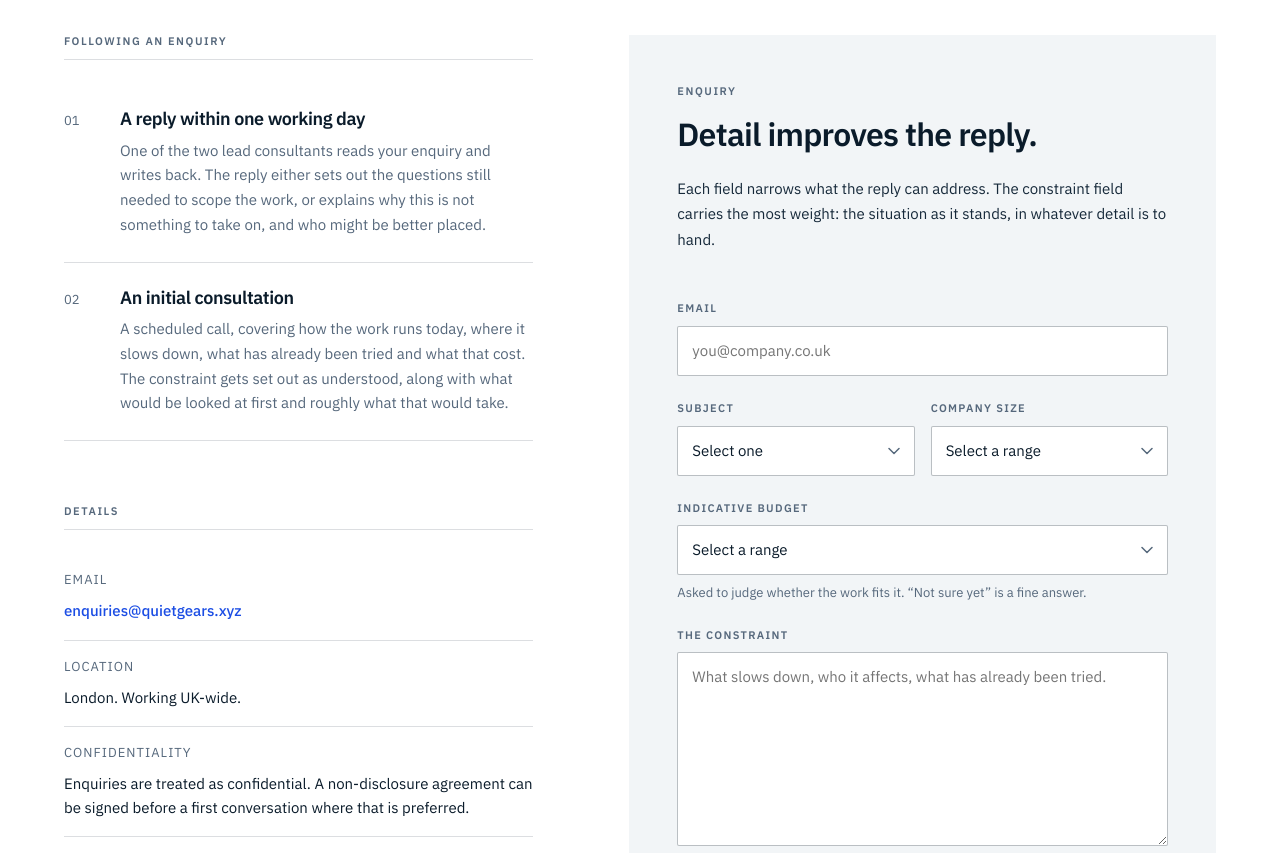
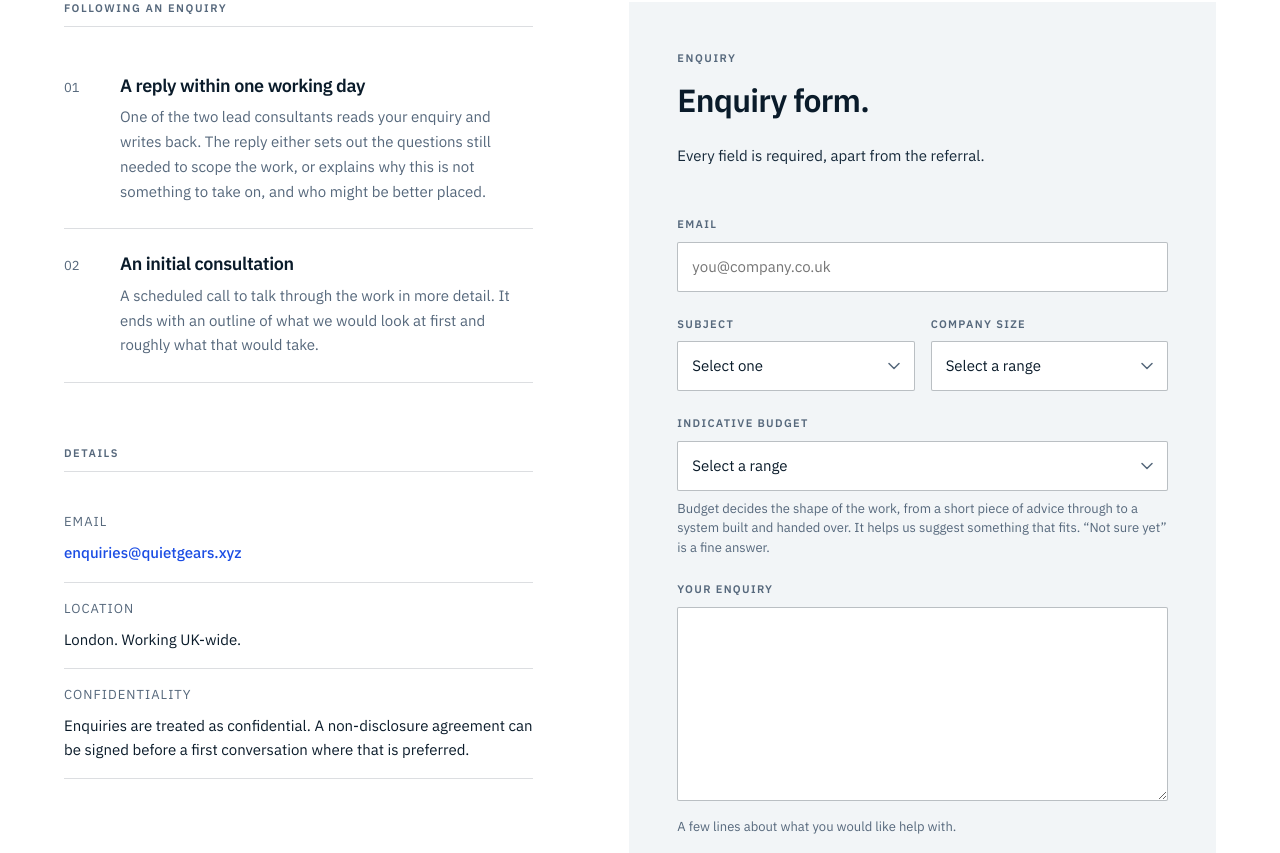
Before and after one commit to rohancampion/folding-maps, a Next.js app: page /contact in a window 1280 px wide. Shown: the part 607-1460 px from the top of the page. Built offline with nearby package versions, Linux system fonts and the light colour scheme.

Commit message:
Sync Folding Maps from authoritative source tree b5c2d03

```diff
--- a/app/contact/page.tsx
+++ b/app/contact/page.tsx
@@ -22,7 +22,7 @@ const process = [
     step: '02',
     title: 'An initial consultation',
     detail:
-      'A scheduled call, covering how the work runs today, where it slows down, what has already been tried and what that cost. The constraint gets set out as understood, along with what would be looked at first and roughly what that would take.',
+      'A scheduled call to talk through the work in more detail. It ends with an outline of what we would look at first and roughly what that would take.',
   },
 ];
 
@@ -35,8 +35,7 @@ export default function Contact() {
         <p className="lede">
           Enquiries are read by one of the two lead consultants and answered within one
           working day, ordinarily followed by an initial consultation. A formal brief is not
-          required. An enquiry that sets out the constraint itself, what slows down and what
-          has already been attempted, allows a more specific reply.
+          required.
         </p>
       </section>
 
@@ -89,10 +88,9 @@ export default function Contact() {
 
         <div className={styles.formPanel}>
           <span className="kicker">Enquiry</span>
-          <h2>Detail improves the reply.</h2>
+          <h2>Enquiry form.</h2>
           <p className={styles.formIntro}>
-            Each field narrows what the reply can address. The constraint field carries the
-            most weight: the situation as it stands, in whatever detail is to hand.
+            Every field is required, apart from the referral.
           </p>
           <ContactForm />
         </div>
--- a/app/globals.css
+++ b/app/globals.css
@@ -995,8 +995,13 @@ th { font-weight: 600; font-size: var(--step--1); letter-spacing: 0.04em; text-t
 
 /* Invalid only once the field has been left, so the form does not scold the
    visitor while they are still typing in it. */
-.contact-form input:not(:placeholder-shown):invalid,
-.contact-form textarea:not(:placeholder-shown):invalid { border-color: #b42318; }
+/* :user-invalid, not :invalid, so a required field is only marked after the
+   visitor has actually interacted with it. This previously leaned on
+   :not(:placeholder-shown) to get the same effect, which silently tied the
+   validation styling to whether a field happened to have a placeholder:
+   removing one made an untouched empty field render as an error. */
+.contact-form input:user-invalid,
+.contact-form textarea:user-invalid { border-color: #b42318; }
 
 .field-hint {
   display: block;
--- a/components/ContactForm.tsx
+++ b/components/ContactForm.tsx
@@ -119,20 +119,18 @@ export function ContactForm() {
           <option>Not sure yet</option>
         </select>
         <small className="field-hint">
-          Asked to judge whether the work fits it. “Not sure yet” is a fine answer.
+          Budget decides the shape of the work, from a short piece of advice through to a
+          system built and handed over. It helps us suggest something that fits.
+          “Not sure yet” is a fine answer.
         </small>
       </label>
 
       <label className="field">
-        <span className="field-label">The constraint</span>
-        <textarea
-          required
-          minLength={10}
-          name="message"
-          rows={7}
-          placeholder="What slows down, who it affects, what has already been tried."
-        />
-        <small className="field-hint">At least ten characters. Detail helps more than polish.</small>
+        <span className="field-label">Your enquiry</span>
+        <textarea required minLength={10} name="message" rows={7} />
+        <small className="field-hint">
+          A few lines about what you would like help with.
+        </small>
       </label>
 
       <fieldset className="referral-field">
--- a/lib/contactValidation.ts
+++ b/lib/contactValidation.ts
@@ -38,7 +38,7 @@ export function validateContactPayload(body: Record<string, unknown>) {
   if (!payload.interest) missing.push('the subject');
   if (!payload.companySize) missing.push('company size');
   if (!payload.budget) missing.push('an indicative budget');
-  if (payload.message.length < 10) missing.push('a description of the constraint (at least ten characters)');
+  if (payload.message.length < 10) missing.push('your enquiry (at least ten characters)');
   if (!payload.consent) missing.push('consent to reply');
   if (payload.referred && !payload.referralSource) missing.push('how you were referred');
   if (payload.referred && !payload.referralName) missing.push('who referred you');
--- a/lib/email.ts
+++ b/lib/email.ts
@@ -162,7 +162,7 @@ export function buildEnquiryEmail(payload: ContactPayload, receivedAt: string) {
   const text = [
     ...fields.map(([label, value]) => `${label}: ${value}`),
     '',
-    'The constraint',
+    'Enquiry',
     payload.message,
     '',
     `Reply directly to this email to reach ${payload.email}.`,
@@ -174,7 +174,7 @@ export function buildEnquiryEmail(payload: ContactPayload, receivedAt: string) {
      <table role="presentation" cellpadding="0" cellspacing="0" width="100%">${fields
        .map(([label, value]) => FIELD_ROW(label, value))
        .join('')}</table>
-     <p style="margin:24px 0 8px;font-size:11px;letter-spacing:0.12em;text-transform:uppercase;color:#56687c;">The constraint</p>
+     <p style="margin:24px 0 8px;font-size:11px;letter-spacing:0.12em;text-transform:uppercase;color:#56687c;">Enquiry</p>
      ${paragraphs(payload.message)
        .map((block) => `<p style="margin:0 0 14px;">${block}</p>`)
        .join('')}
```
Also changed, not shown: scripts/interaction-check.mjs (+18 -0 lines), 1 other file (tests, documents, lock files or other folders).
